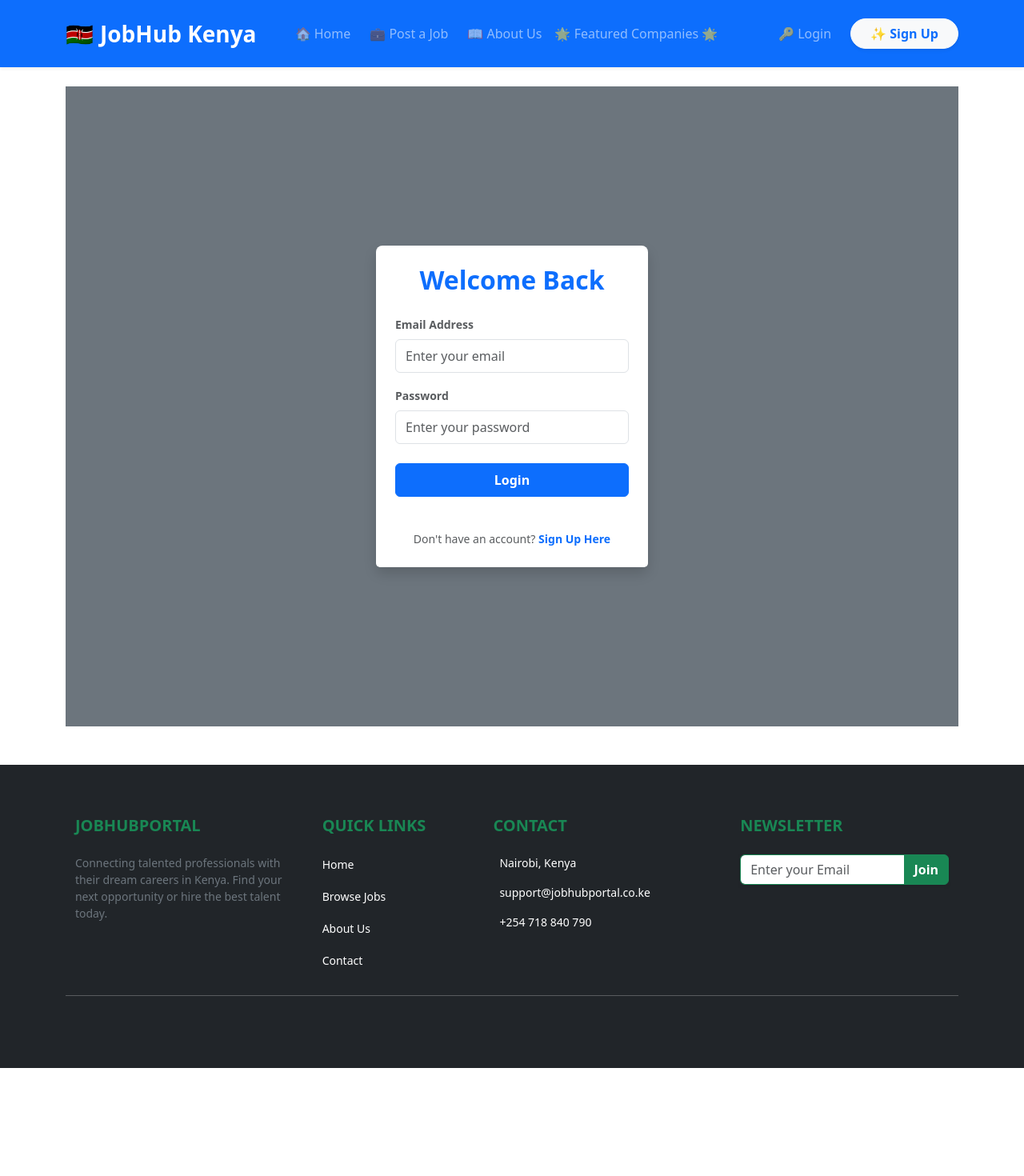
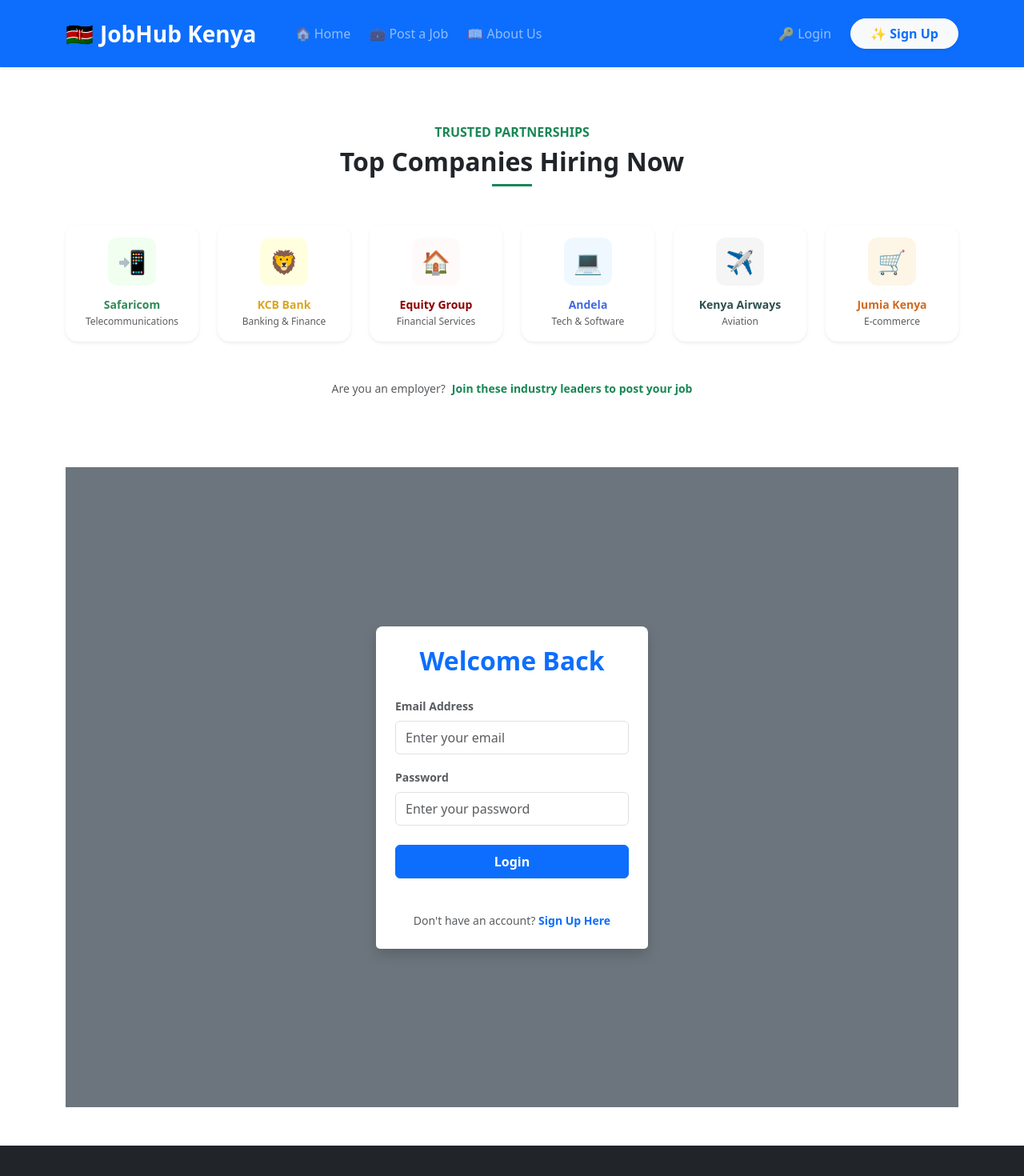
Before and after one commit to MwolobiJavanson/javanson_hustlehub, a React (Create React App) app: page / in a window 1280 px wide. Shown: the top 1470 px of the page at 80% size. Before the commit the page ends 1335 px from the top, so only its background shows below. Built offline with nearby package versions, Linux system fonts and the light colour scheme.

Commit message:
advanced

```diff
--- a/src/App.js
+++ b/src/App.js
@@ -18,6 +18,9 @@ function App() {
     <div className="App">
       <BrowserRouter>
         <NavbarComponent />
+        <header className="App-header">
+          <FeaturedCompaniesComponent />
+        </header>
 
         <div className="container mt-4" style={{ minHeight: "80vh" }}>
           <Routes>
--- a/src/components/FooterComponent.jsx
+++ b/src/components/FooterComponent.jsx
@@ -114,28 +114,6 @@ function FooterComponent() {
               </strong>
             </p>
           </div>
-
-          <div className="col-md-5 col-lg-4">
-            <div className="text-center text-md-end">
-              <ul className="list-unstyled list-inline mb-0">
-                <li className="list-inline-item">
-                  <a href="#" className="text-secondary ms-3 fs-5">
-                    <i className="fab fa-facebook"></i>
-                  </a>
-                </li>
-                <li className="list-inline-item">
-                  <a href="#" className="text-secondary ms-3 fs-5">
-                    <i className="fab fa-twitter"></i>
-                  </a>
-                </li>
-                <li className="list-inline-item">
-                  <a href="#" className="text-secondary ms-3 fs-5">
-                    <i className="fab fa-linkedin-in"></i>
-                  </a>
-                </li>
-              </ul>
-            </div>
-          </div>
         </div>
       </div>
     </footer>
--- a/src/components/NavbarComponent.jsx
+++ b/src/components/NavbarComponent.jsx
@@ -45,15 +45,7 @@ function NavbarComponent() {
                 📖 About Us
               </Link>
             </li>
-            <li>
-              {" "}
-              <Link
-                className="nav-link fs-6 fw-medium"
-                to="/featured_companies"
-              >
-                🌟 Featured Companies 🌟
-              </Link>
-            </li>
+            <li> </li>
           </ul>
 
           {/* Right Side Links */}
```
